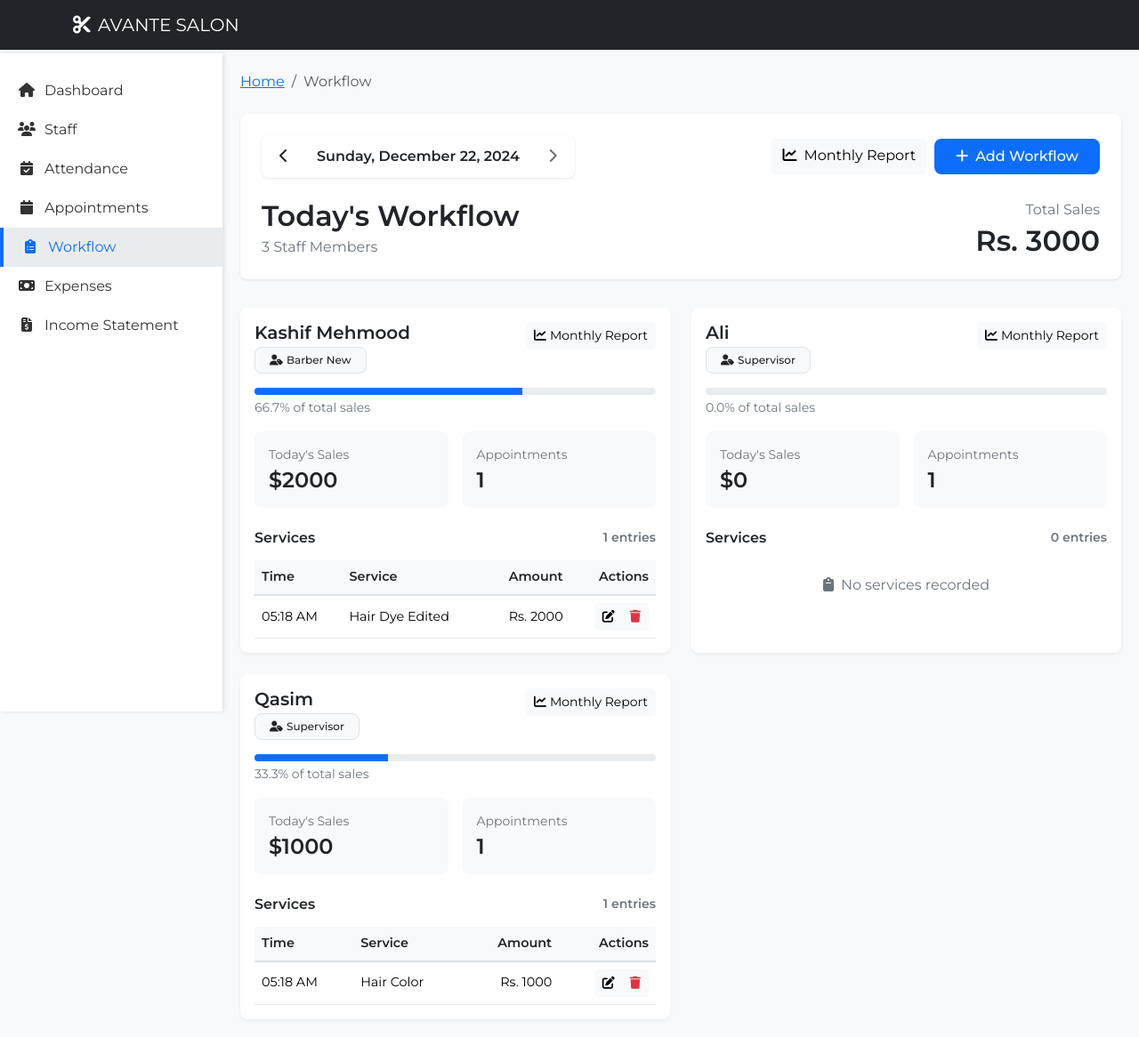
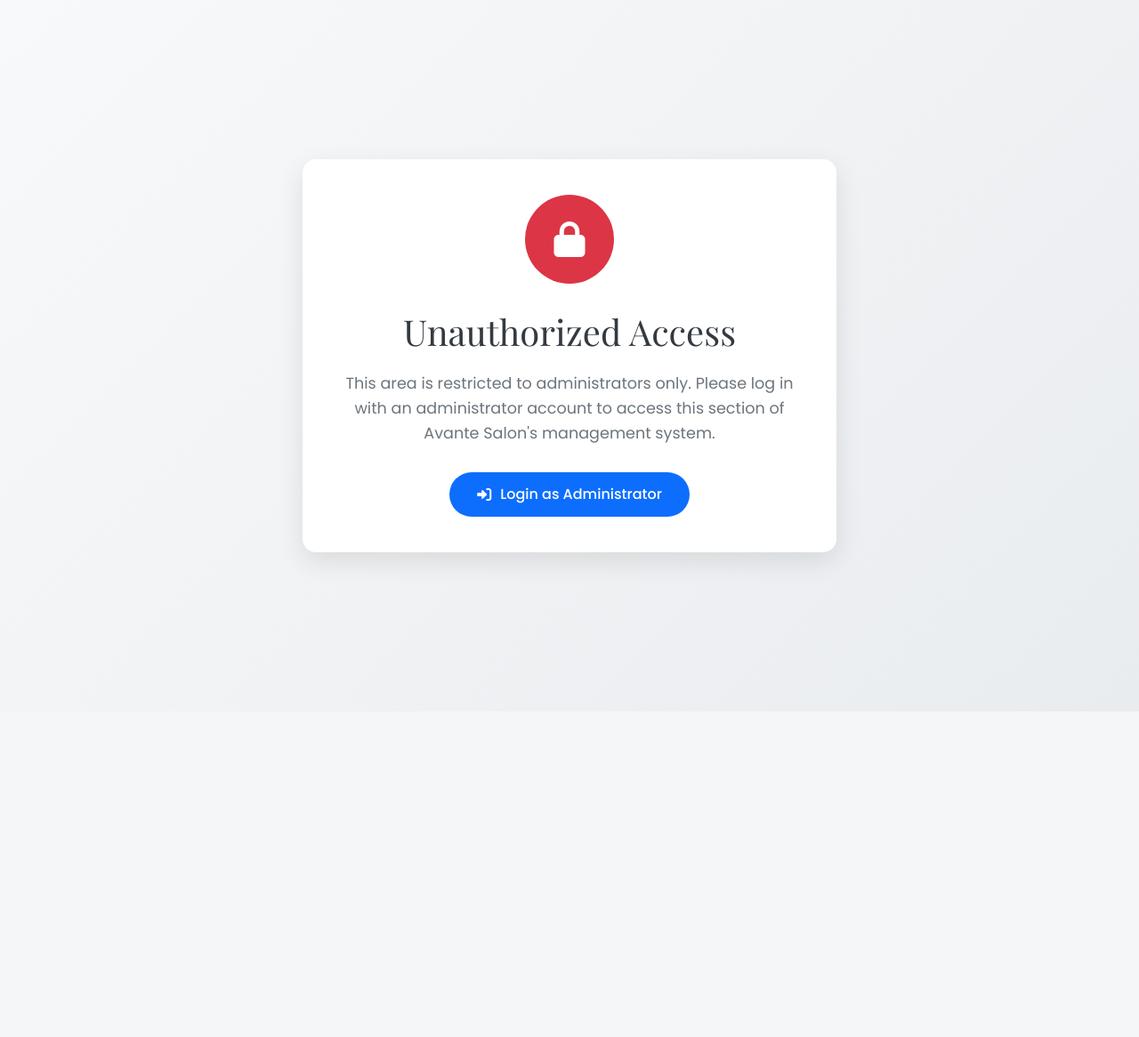
Before and after one commit to Kashif56/saloon-management, a Django app: page /workflow/ in a window 1280 px wide. Shown: the whole page at 89% size. After the commit the page ends 645 px from the top, so only its background shows below. Run offline with Django 5.2, Linux system fonts and the light colour scheme; data comes from the database, SQL or seed files in the repository; both versions use the stored data as it was after the commit.

Commit message:
Added Restriction for admin only

```diff
--- a/core/views.py
+++ b/core/views.py
@@ -1,43 +1,21 @@
 from django.shortcuts import render, redirect, get_object_or_404
 from django.contrib import messages
 from django.db.models import Sum
-
-from .models import Staff, Expense, IncomeStatement, Appointments, Attendence, Workflow, EXPENSE_CATEGORIES
-
-from datetime import date, datetime, timedelta
-from calendar import monthrange
 from django.db.models import Count
 from django.utils import timezone
 from django.http import JsonResponse
+from datetime import date, datetime, timedelta
+from calendar import monthrange
+
+from .models import Staff, Expense, IncomeStatement, Appointments, Attendence, Workflow, EXPENSE_CATEGORIES
+from .decorators import admin_only
 
 # Create your views here.
+@admin_only
 def index(request):
     return render(request, 'index.html')
 
-# def attendance_page(request):
-
-#     # Get the current year and month
-#     today = date.today()
-#     year = today.year
-#     month = today.month
-
-#     # Get the days of the current month
-#     days_in_month = monthrange(year, month)[1]
-#     days_of_month = [str(day).zfill(2) for day in range(1, days_in_month + 1)]  # List of days (e.g., ['01', '02', '03'])
-
-
-#     staff_list = Staff.objects.all()
-
-#     context = {
-#         "days_of_month": days_of_month,
-#         "staff_list": staff_list,
-#     }
-
-
-#     return render(request, 'attendence_page.html', context)
-
-
-
+@admin_only
 def expenses_page(request):
     expenses_qs = Expense.objects.all().order_by('-date')
     categories = dict(EXPENSE_CATEGORIES)
@@ -48,6 +26,7 @@
     }
     return render(request, 'expenses.html', context)
 
+@admin_only
 def add_expense(request):
     if request.method == 'POST':
         description = request.POST.get('description')
@@ -67,6 +46,7 @@
 
     return redirect('core:expenses')
 
+@admin_only
 def edit_expense(request, pk):
     if request.method == 'POST':
         expense = get_object_or_404(Expense, pk=pk)
@@ -79,6 +59,7 @@
         return redirect('core:expenses')
     return redirect('core:expenses')
 
+@admin_only
 def delete_expense(request, pk):
     if request.method == 'POST':
         expense = get_object_or_404(Expense, pk=pk)
@@ -86,6 +67,7 @@
         messages.success(request, 'Expense deleted successfully!')
     return redirect('core:expenses')
 
+@admin_only
 def income_statement(request):
     if request.method == 'POST':
         # Get form data
@@ -157,6 +139,7 @@
 
     return render(request, 'income_statement.html', context)
 
+@admin_only
 def income_statement_detail(request, pk):
     statement = get_object_or_404(IncomeStatement, pk=pk)
     context = {
@@ -164,6 +147,7 @@
     }
     return render(request, 'income_statement_detail.html', context)
 
+@admin_only
 def add_statement(request):
     if request.method == 'POST':
         # Get all the form data
@@ -198,6 +182,7 @@
 
     return redirect('core:income_statement')
 
+@admin_only
 def edit_statement(request, pk):
     if request.method == 'POST':
         statement = get_object_or_404(IncomeStatement, pk=pk)
@@ -228,6 +213,7 @@
         return redirect('core:income_statement')
     return redirect('core:income_statement')
 
+@admin_only
 def delete_statement(request, pk):
     if request.method == 'POST':
         statement = get_object_or_404(IncomeStatement, pk=pk)
@@ -235,6 +221,7 @@
         messages.success(request, 'Income statement deleted successfully!')
     return redirect('core:income_statement')
 
+@admin_only
 def appointments(request):
     appointments_qs = Appointments.objects.all()
     context = {
@@ -242,6 +229,7 @@
     }
     return render(request, 'appoinments.html', context)
 
+@admin_only
 def add_appointment(request):
     if request.method == 'POST':
         name = request.POST.get('name')
@@ -263,6 +251,7 @@
 
     return redirect('core:appointments')
 
+@admin_only
 def edit_appointment(request, pk):
     if request.method == 'POST':
         appointment = get_object_or_404(Appointments, pk=pk)
@@ -276,6 +265,7 @@
         return redirect('core:appointments')
     return redirect('core:appointments')
 
+@admin_only
 def delete_appointment(request, pk):
     if request.method == 'POST':
         appointment = get_object_or_404(Appointments, pk=pk)
@@ -283,8 +273,7 @@
         messages.success(request, 'Appointment deleted successfully!')
     return redirect('core:appointments')
 
-
-
+@admin_only
 def staff(request):
     staff_list = Staff.objects.all()
     context = {
@@ -292,6 +281,7 @@
     }
     return render(request, 'staff.html', context)
 
+@admin_only
 def add_staff(request):
     if request.method == 'POST':
         name = request.POST.get('name')
@@ -305,6 +295,7 @@
 
     return redirect('core:staff')
 
+@admin_only
 def edit_staff(request, pk):
     if request.method == 'POST':
         staff = get_object_or_404(Staff, pk=pk)
@@ -315,6 +306,7 @@
         return redirect('core:staff')
     return redirect('core:staff')
 
+@admin_only
 def delete_staff(request, pk):
     if request.method == 'POST':
         staff = get_object_or_404(Staff, pk=pk)
@@ -322,6 +314,7 @@
         messages.success(request, 'Staff member deleted successfully!')
     return redirect('core:staff')
 
+@admin_only
 def attendance(request):
     # Get selected month or default to current month
     today = timezone.now()
@@ -400,6 +393,7 @@
     }
     return render(request, 'attendence_page.html', context)
 
+@admin_only
 def mark_attendance(request):
     if request.method == 'POST':
         date = request.POST.get('date')
@@ -420,6 +414,7 @@
 
     return redirect('core:attendance')
 
+@admin_only
 def edit_attendance(request):
     if request.method == 'POST':
         date = request.POST.get('date')
@@ -442,7 +437,7 @@
 
     return redirect('core:attendance')
 
-
+@admin_only
 def workflow(request):
     # Get selected date from query parameters or use current date
     current_date = timezone.now()
@@ -524,6 +519,7 @@
 
     return render(request, 'workflow.html', context)
 
+@admin_only
 def add_workflow(request):
     if request.method == 'POST':
         artist_id = request.POST.get('artist')
@@ -554,7 +550,7 @@
         # Redirect back to the workflow page for the same date
         return redirect(f'/workflow/?date={period}')
 
-
+@admin_only
 def staff_monthly_report(request, staff_id, year=None, month=None):
     staff = get_object_or_404(Staff, id=staff_id)
     today = timezone.now()
@@ -616,6 +612,7 @@
 
     return render(request, 'staff_monthly_report.html', context)
 
+@admin_only
 def monthly_report(request, year=None, month=None):
     # Get year and month from query parameters or use current date
     today = timezone.now()
@@ -703,6 +700,7 @@
 
     return render(request, 'monthly_report.html', context)
 
+@admin_only
 def get_workflow(request, workflow_id):
     """Get workflow data for editing"""
     workflow = get_object_or_404(Workflow, id=workflow_id)
@@ -715,8 +713,15 @@
     }
     return JsonResponse(data)
 
+@admin_only
 def edit_workflow(request, workflow_id):
     """Edit workflow via AJAX"""
+    if not request.user.is_staff:
+        return JsonResponse({
+            'status': 'error',
+            'message': 'Only administrators can edit workflows.'
+        })
+
     workflow = get_object_or_404(Workflow, id=workflow_id)
 
     if request.method == 'POST':
@@ -758,8 +763,15 @@
 
     return JsonResponse({'status': 'error', 'message': 'Invalid request method.'})
 
+@admin_only
 def delete_workflow(request, workflow_id):
     """Delete workflow via AJAX"""
+    if not request.user.is_staff:
+        return JsonResponse({
+            'status': 'error',
+            'message': 'Only administrators can delete workflows.'
+        })
+
     workflow = get_object_or_404(Workflow, id=workflow_id)
 
     try:
@@ -775,6 +787,7 @@
             'message': 'Error deleting workflow. Please try again.'
         })
 
+@admin_only
 def get_monthly_expenses(request):
     period = request.GET.get('period')
 
--- /dev/null
+++ b/templates/unauthorized.html
@@ -0,0 +1,130 @@
+{% load static %}
+<!DOCTYPE html>
+<html lang="en">
+<head>
+    <meta charset="UTF-8">
+    <meta name="viewport" content="width=device-width, initial-scale=1.0">
+    <title>Unauthorized Access - Avante Salon</title>
+    <!-- Bootstrap CSS -->
+    <link href="https://cdn.jsdelivr.net/npm/bootstrap@5.3.0-alpha3/dist/css/bootstrap.min.css" rel="stylesheet">
+    <!-- Font Awesome -->
+    <link href="https://cdnjs.cloudflare.com/ajax/libs/font-awesome/6.0.0/css/all.min.css" rel="stylesheet">
+    <!-- Google Fonts -->
+    <link href="https://fonts.googleapis.com/css2?family=Playfair+Display:wght@400;600;700&family=Poppins:wght@300;400;500;600&display=swap" rel="stylesheet">
+    <style>
+        body {
+            font-family: 'Poppins', sans-serif;
+            background: linear-gradient(135deg, #f8f9fa 0%, #e9ecef 100%);
+            min-height: 100vh;
+            display: flex;
+            align-items: center;
+            justify-content: center;
+            padding: 20px;
+        }
+
+        .unauthorized-container {
+            max-width: 600px;
+            width: 100%;
+            background: white;
+            border-radius: 15px;
+            box-shadow: 0 10px 30px rgba(0, 0, 0, 0.1);
+            padding: 40px;
+            text-align: center;
+        }
+
+        .icon-container {
+            width: 100px;
+            height: 100px;
+            background: #dc3545;
+            border-radius: 50%;
+            display: flex;
+            align-items: center;
+            justify-content: center;
+            margin: 0 auto 30px;
+        }
+
+        .icon-container i {
+            font-size: 40px;
+            color: white;
+        }
+
+        h1 {
+            font-family: 'Playfair Display', serif;
+            color: #343a40;
+            margin-bottom: 20px;
+            font-size: 2.5rem;
+        }
+
+        p {
+            color: #6c757d;
+            font-size: 1.1rem;
+            line-height: 1.6;
+            margin-bottom: 30px;
+        }
+
+        .btn-admin {
+            background: #0d6efd;
+            color: white;
+            padding: 12px 30px;
+            border-radius: 50px;
+            text-decoration: none;
+            font-weight: 500;
+            transition: all 0.3s ease;
+            display: inline-flex;
+            align-items: center;
+            gap: 10px;
+        }
+
+        .btn-admin:hover {
+            background: #0b5ed7;
+            transform: translateY(-2px);
+            box-shadow: 0 5px 15px rgba(13, 110, 253, 0.2);
+        }
+
+        .btn-home {
+            color: #6c757d;
+            text-decoration: none;
+            margin-top: 20px;
+            display: inline-block;
+            transition: color 0.3s ease;
+        }
+
+        .btn-home:hover {
+            color: #343a40;
+        }
+
+        @media (max-width: 576px) {
+            .unauthorized-container {
+                padding: 30px 20px;
+            }
+
+            h1 {
+                font-size: 2rem;
+            }
+
+            p {
+                font-size: 1rem;
+            }
+        }
+    </style>
+</head>
+<body>
+    <div class="unauthorized-container">
+        <div class="icon-container">
+            <i class="fas fa-lock"></i>
+        </div>
+        <h1>Unauthorized Access</h1>
+        <p>
+            This area is restricted to administrators only. Please log in with an administrator account to access this section of Avante Salon's management system.
+        </p>
+        <a href="/admin/login/?next={{ request.path }}" class="btn btn-admin">
+            <i class="fas fa-sign-in-alt"></i>
+            Login as Administrator
+        </a>
+
+    </div>
+
+    <!-- Bootstrap Bundle with Popper -->
+    <script src="https://cdn.jsdelivr.net/npm/bootstrap@5.3.0-alpha3/dist/js/bootstrap.bundle.min.js"></script>
+</body>
+</html>
--- a/templates/workflow.html
+++ b/templates/workflow.html
@@ -334,9 +334,11 @@
                     <a href="{% url 'core:monthly_report' %}" class="btn btn-light">
                         <i class="fas fa-chart-line me-2"></i>Monthly Report
                     </a>
+                    {% if user.is_staff %}
                     <button type="button" class="add-workflow-btn" data-bs-toggle="modal" data-bs-target="#addWorkflowModal">
                         <i class="fas fa-plus me-2"></i>Add Workflow
                     </button>
+                    {% endif %}
                 </div>
             </div>
             <div class="d-flex justify-content-between align-items-center">
@@ -434,14 +436,14 @@
                                             <td class="text-end workflow-amount">Rs. {{ workflow.amount }}</td>
                                             <td class="workflow-artist d-none">{{ workflow.artist.name }}</td>
                                             <td class="text-end">
-                                                <div class="btn-group">
-                                                    <button type="button" class="btn btn-sm btn-light" onclick="editWorkflow({{ workflow.id }})">
-                                                        <i class="fas fa-edit"></i>
-                                                    </button>
-                                                    <button type="button" class="btn btn-sm btn-light text-danger" onclick="confirmDelete({{ workflow.id }})">
-                                                        <i class="fas fa-trash"></i>
-                                                    </button>
-                                                </div>
+                                                {% if user.is_staff %}
+                                                <button class="btn btn-sm btn-primary me-1" onclick="editWorkflow({{ workflow.id }})">
+                                                    <i class="fas fa-edit"></i>
+                                                </button>
+                                                <button class="btn btn-sm btn-danger" onclick="confirmDelete({{ workflow.id }})">
+                                                    <i class="fas fa-trash"></i>
+                                                </button>
+                                                {% endif %}
                                             </td>
                                         </tr>
                                         {% endfor %}
@@ -585,20 +587,15 @@
         const deleteModal = new bootstrap.Modal(document.getElementById('deleteConfirmModal'));
 
         function editWorkflow(workflowId) {
-            currentWorkflowId = workflowId;
-
-            // Fetch workflow data
             fetch(`/workflow/get/${workflowId}/`)
                 .then(response => response.json())
                 .then(data => {
-                    // Fill form fields
-                    const form = document.getElementById('editWorkflowForm');
-                    form.querySelector('select[name="artist"]').value = data.artist_id;
-                    form.querySelector('input[name="service"]').value = data.service;
-                    form.querySelector('input[name="amount"]').value = data.amount;
-                    form.querySelector('input[name="period"]').value = data.period;
+                    currentWorkflowId = data.id;
+                    document.getElementById('editWorkflowForm').querySelector('select[name="artist"]').value = data.artist_id;
+                    document.getElementById('editWorkflowForm').querySelector('input[name="service"]').value = data.service;
+                    document.getElementById('editWorkflowForm').querySelector('input[name="amount"]').value = data.amount;
+                    document.getElementById('editWorkflowForm').querySelector('input[name="period"]').value = data.period;
 
-                    // Show modal
                     editModal.show();
                 });
         }
@@ -616,24 +613,26 @@
             .then(response => response.json())
             .then(data => {
                 if (data.status === 'success') {
-                    // Update the UI
-                    const workflowRow = document.querySelector(`[data-workflow-id="${currentWorkflowId}"]`);
+                    const workflowRow = document.querySelector(`tr[data-workflow-id="${currentWorkflowId}"]`);
                     if (workflowRow) {
-                        workflowRow.querySelector('.workflow-service').textContent = data.data.service;
-                        workflowRow.querySelector('.workflow-amount').textContent = `Rs. ${data.data.amount}`;
+                        workflowRow.querySelector('.workflow-service').textContent = formData.get('service');
+                        workflowRow.querySelector('.workflow-amount').textContent = `Rs. ${formData.get('amount')}`;
                         workflowRow.querySelector('.workflow-artist').textContent = data.data.artist_name;
                     }
-
 
                     editModal.hide();
 
                     // Reload page to update all instances
                     location.reload();
+                } else {
+                    alert(data.message);
+                    if (data.message.includes('administrators')) {
+                        editModal.hide();
+                    }
                 }
             });
         });
 
-        // Delete workflow functionality
         function confirmDelete(workflowId) {
             currentWorkflowId = workflowId;
             deleteModal.show();
@@ -644,8 +643,7 @@
                 .then(response => response.json())
                 .then(data => {
                     if (data.status === 'success') {
-                        // Remove the workflow from UI
-                        const workflowRow = document.querySelector(`[data-workflow-id="${currentWorkflowId}"]`);
+                        const workflowRow = document.querySelector(`tr[data-workflow-id="${currentWorkflowId}"]`);
                         if (workflowRow) {
                             workflowRow.remove();
                         }
@@ -654,6 +652,11 @@
 
                         // Reload page to update all instances
                         location.reload();
+                    } else {
+                        alert(data.message);
+                        if (data.message.includes('administrators')) {
+                            deleteModal.hide();
+                        }
                     }
                 });
         });
```
Also changed, not shown: core/decorators.py (added, +17 -0 lines), db.sqlite3.
